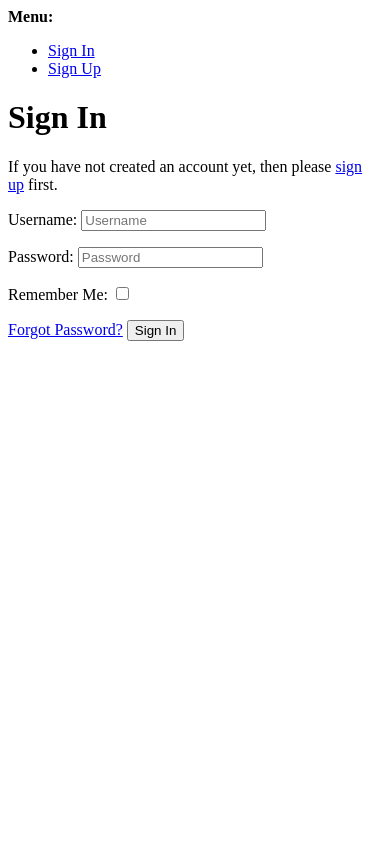
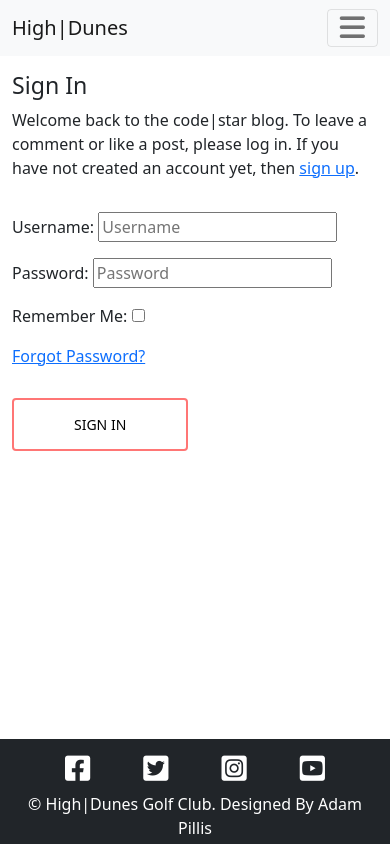
Before and after one commit to AdamPillis/HighDunes, a Django app: page /accounts/login/ in a window 390 px wide. Run offline with Django 3.2, Linux system fonts and the light colour scheme; some libraries are stand-ins or nearby versions.

```diff
--- a/feedback/views.py
+++ b/feedback/views.py
@@ -1,6 +1,7 @@
 from django.shortcuts import render, get_object_or_404
 from django.views import generic, View
 from .models import Review
+from .forms import CommentForm
 
 
 class ReviewList(generic.ListView):
@@ -34,6 +35,7 @@ class ReviewInDetail(View):
                 "review": review,
                 "comments": comments,
                 "commented": False,
-                "liked": liked
+                "liked": liked,
+                "comment_form": CommentForm()
             },
         )
--- a/requirements.txt
+++ b/requirements.txt
@@ -4,6 +4,7 @@ dj-database-url==0.5.0
 dj3-cloudinary-storage==0.0.6
 Django==3.2
 django-allauth==0.49.0
+django-crispy-forms==1.14.0
 django-summernote==0.8.20.0
 gunicorn==20.1.0
 oauthlib==3.2.0
--- a/templates/account/login.html
+++ b/templates/account/login.html
@@ -1,4 +1,4 @@
-{% extends "account/base.html" %}
+{% extends "base.html" %}
 
 {% load i18n %}
 {% load account socialaccount %}
@@ -7,31 +7,20 @@
 
 {% block content %}
 
-<h1>{% trans "Sign In" %}</h1>
+<div class="container">
+    <div class="row">
+        <div class="col-md-8 mt-3 offset-md-2">
 
-{% get_providers as socialaccount_providers %}
+            <h3>{% trans "Sign In" %}</h3>
 
-{% if socialaccount_providers %}
-<p>{% blocktrans with site.name as site_name %}Please sign in with one
-of your existing third party accounts. Or, <a href="{{ signup_url }}">sign up</a>
-for a {{ site_name }} account and sign in below:{% endblocktrans %}</p>
-
-<div class="socialaccount_ballot">
-
-  <ul class="socialaccount_providers">
-    {% include "socialaccount/snippets/provider_list.html" with process="login" %}
-  </ul>
-
-  <div class="login-or">{% trans 'or' %}</div>
-
+            <p>{% blocktrans %}Welcome back to the code|star blog.
+              To leave a comment or like a post, please log in. If you
+              have not created an account yet, then
+            <a class="link" href="{{ signup_url }}">sign up</a>. {% endblocktrans %}</p>
         </div>
-
-{% include "socialaccount/snippets/login_extra.html" %}
-
-{% else %}
-<p>{% blocktrans %}If you have not created an account yet, then please
-<a href="{{ signup_url }}">sign up</a> first.{% endblocktrans %}</p>
-{% endif %}
+    </div>
+    <div class="row">
+        <div class="col-md-8 mt-3 offset-md-2">
 
             <form class="login" method="POST" action="{% url 'account_login' %}">
                 {% csrf_token %}
@@ -40,7 +29,10 @@ for a {{ site_name }} account and sign in below:{% endblocktrans %}</p>
                 <input type="hidden" name="{{ redirect_field_name }}" value="{{ redirect_field_value }}" />
                 {% endif %}
                 <a class="button secondaryAction" href="{% url 'account_reset_password' %}">{% trans "Forgot Password?" %}</a>
-  <button class="primaryAction" type="submit">{% trans "Sign In" %}</button>
+                <button class="btn btn-hover right" type="submit">{% trans "Sign In" %}</button>
             </form>
+        </div>
+    </div>
+</div>
 
 {% endblock %}
```
Also changed, not shown: feedback/forms.py (added, +14 -0 lines), highdunes/settings.py (+7 -1 lines), templates/review_page.html (+19 -1 lines). Lines whose indentation alone changed are shown as unchanged.
